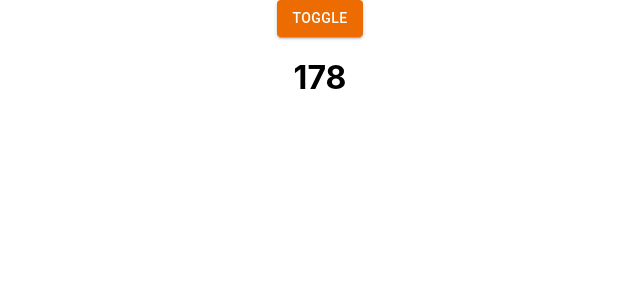
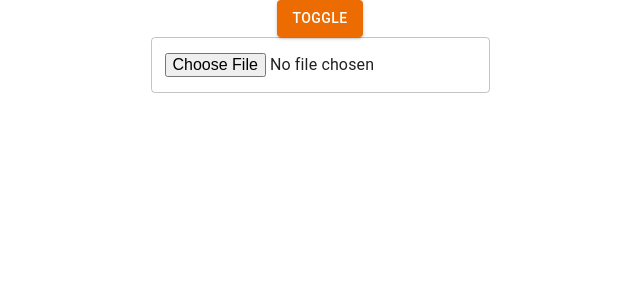
Before and after one commit to thien926/React-F8, a React (Create React App) app in the folder tiktok/: page / in a window 1280 px wide. Both pictures are taken after a click on the button "TOGGLE". Shown: the top 300 px of the page, without its empty margins (320-960 px from the left). Built offline with nearby package versions, Linux system fonts and the light colour scheme.

Commit message:
useEffect with preview avatar v33

```diff
--- a/tiktok/src/components/UseEffect/Contentv29.js
+++ b/tiktok/src/components/UseEffect/Contentv29.js
@@ -34,8 +34,9 @@
  */
 
 // ----------
-// 1.  Callback luôn được gọi sau khi component mounted
-// 2. Cleanup function luôn được gọi trước khi component unmounted
+// 1.   Callback luôn được gọi sau khi component mounted
+// 2.   Cleanup function luôn được gọi trước khi component unmounted
+// 3.   Cleanup function luôn được gọi trước khi callback được gọi (trừ lần mounted)
 
 const tabs = ['posts', 'comments', 'albums'];
 
--- /dev/null
+++ b/tiktok/src/components/UseEffect/Contentv33.js
@@ -0,0 +1,55 @@
+import React, { useEffect, useState } from 'react';
+import { Button, TextField, Paper } from '@mui/material';
+
+function Contentv33() {
+    // const [count, setCount] = useState(1);
+    // useEffect(() => {
+    //     console.log(`Mounted or Re-render lần ${count}`);
+
+    //     return () => {
+    //         console.log(`Cleanup lần ${count}`);
+    //     }
+    // }, [count])
+
+    // return (
+    //     <div>
+    //         <h1>{count}</h1>
+    //         <Button onClick={() => setCount(count + 1)} variant='contained' color='warning'>Click me!</Button>
+    //     </div>
+    // )
+
+    // ========================================================================
+
+    const [avatar, setAvatar] = useState();
+
+    useEffect(() => {
+
+
+        return () => {
+            avatar && URL.revokeObjectURL(avatar.preview);
+        }
+    }, [avatar])
+
+
+    const handlePreviewAvatar = (e) => {
+        const file = e.target.files[0];
+
+        if (file) {
+            file.preview = URL.createObjectURL(file);
+        }
+        setAvatar(file);
+    }
+
+    return (
+        <div>
+            <TextField type='file' onChange={handlePreviewAvatar} />
+            {avatar && (
+                <Paper variant="outlined" square>
+                    <img src={avatar.preview} alt='' />
+                </Paper>
+            )}
+        </div>
+    )
+}
+
+export default Contentv33
--- a/tiktok/src/components/UseEffect/FatherContentv29.js
+++ b/tiktok/src/components/UseEffect/FatherContentv29.js
@@ -2,12 +2,13 @@
 import { Button } from '@mui/material'
 import Contentv29 from './Contentv29';
 import Contentv32 from './Contentv32';
+import Contentv33 from './Contentv33';
 function FatherContentv29() {
     const [show, setShow] = useState(false);
     return (
         <React.Fragment>
             <Button onClick={() => setShow(!show)} variant='contained' color='warning'>Toggle</Button>
-            { show && <Contentv32 /> }
+            { show && <Contentv33 /> }
         </React.Fragment>
     )
 }
```
